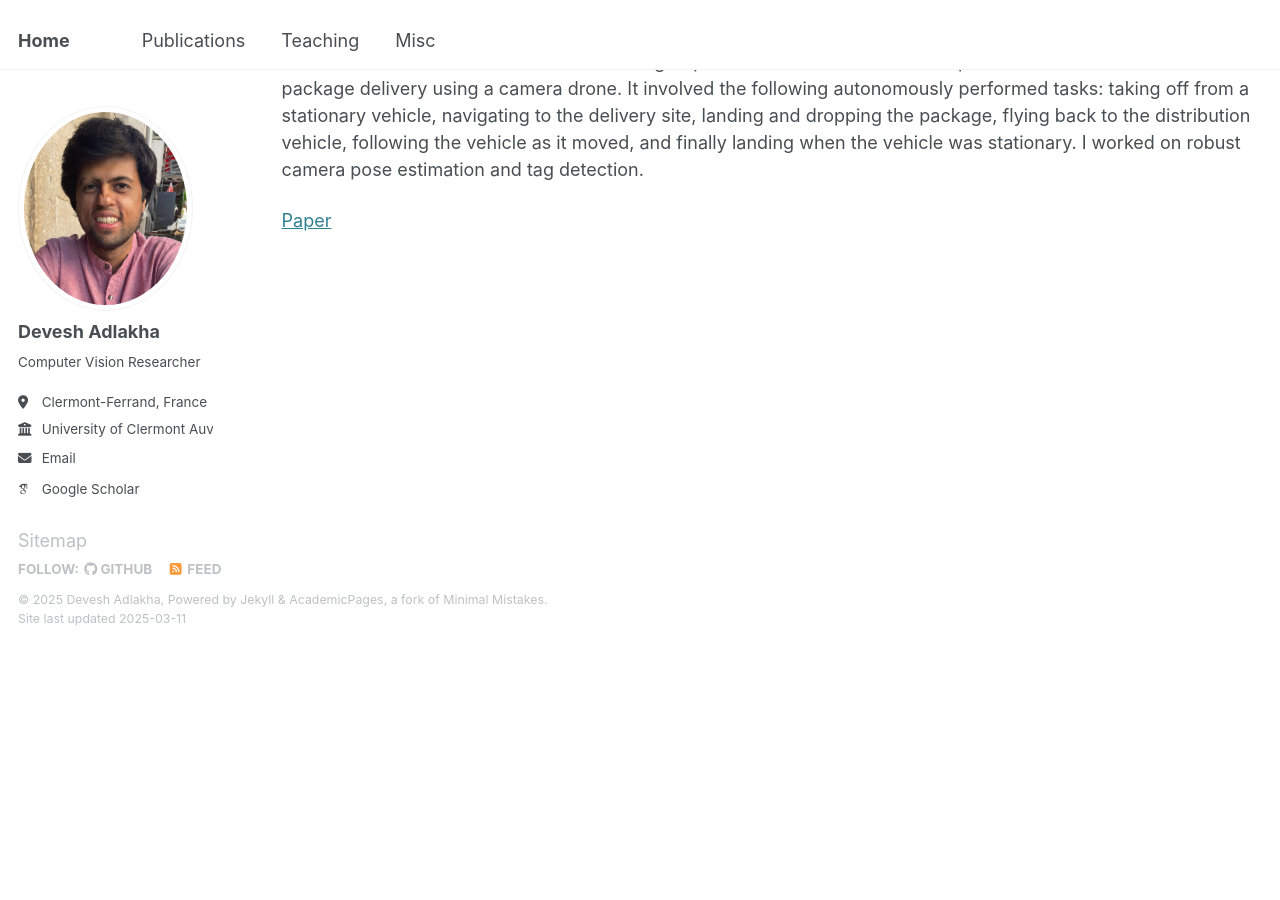
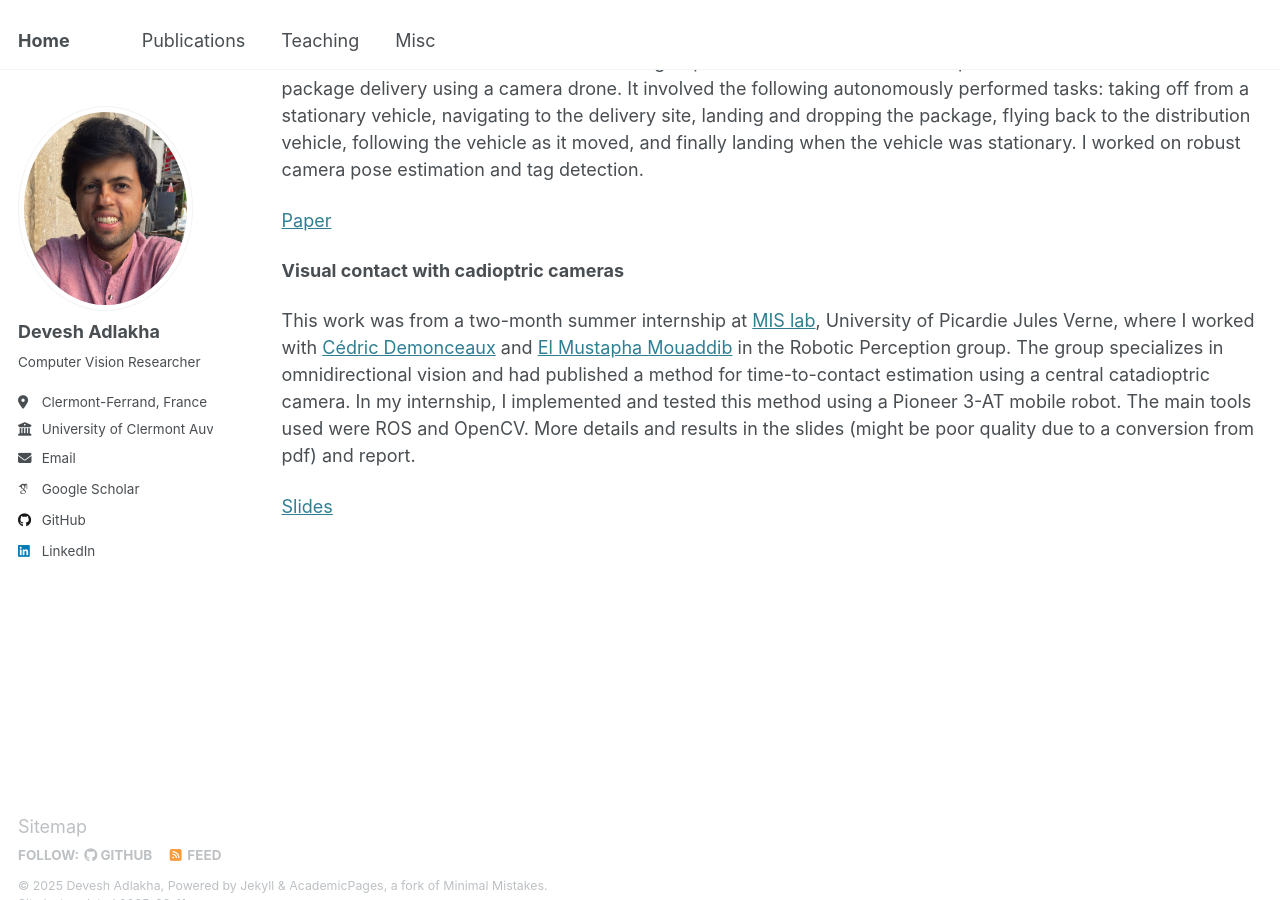
Before and after one commit to devadlakha/devadlakha.github.io, a Jekyll site: the page built from _pages/misc.md, in a window 1280 px wide and 900 px high, scrolled down 1118 px. Built offline with Jekyll 4.4.1, drawn with Linux system fonts in a browser that asks for light colours; some web fonts are replaced; before the commit the page ends 1764 px from its top, so only the background shows below that; grey boxes are pictures that could not be loaded.

Commit message:
Update misc.md

```diff
--- a/_pages/misc.md
+++ b/_pages/misc.md
@@ -25,3 +25,10 @@ Earlier work on computer vision for robotics from before my PhD.
 This work was part of my internship at the [Institute of Computer Graphics and Vision](https://www.tugraz.at/institute/icg/home/), TU Graz, where I worked with [Friedrich Fraundorfer](https://www.tugraz.at/institute/icg/research/team-fraundorfer/people/friedrich-fraundorfer/) and his research group. This demo with an industrial partner showcased autonomous package delivery using a camera drone. It involved the following autonomously performed tasks: taking off from a stationary vehicle, navigating to the delivery site, landing and dropping the package, flying back to the distribution vehicle, following the vehicle as it moved, and finally landing when the vehicle was stationary. I worked on robust camera pose estimation and tag detection.
 
 [Paper](https://graz.elsevierpure.com/en/publications/package-delivery-experiments-with-a-camera-drone)
+
+
+**Visual contact with cadioptric cameras**
+
+This work was from a two-month summer internship at [MIS lab](https://www.mis.u-picardie.fr), University of Picardie Jules Verne, where I worked with [Cédric Demonceaux](https://sites.google.com/view/cedricdemonceaux/home) and [El Mustapha Mouaddib](https://home.mis.u-picardie.fr/~mouaddib/index.php?page=accueil) in the Robotic Perception group. The group specializes in omnidirectional vision and had published a method for time-to-contact estimation using a central catadioptric camera. In my internship, I implemented and tested this method using a Pioneer 3-AT mobile robot. The main tools used were ROS and OpenCV. More details and results in the slides (might be poor quality due to a conversion from pdf) and report.
+
+[Slides](https://docs.google.com/presentation/d/1c3bOevwVjbf8PJqQAFYKfqNDCrETQdBFC3qn7KOI7lY/edit?usp=sharing)
```
